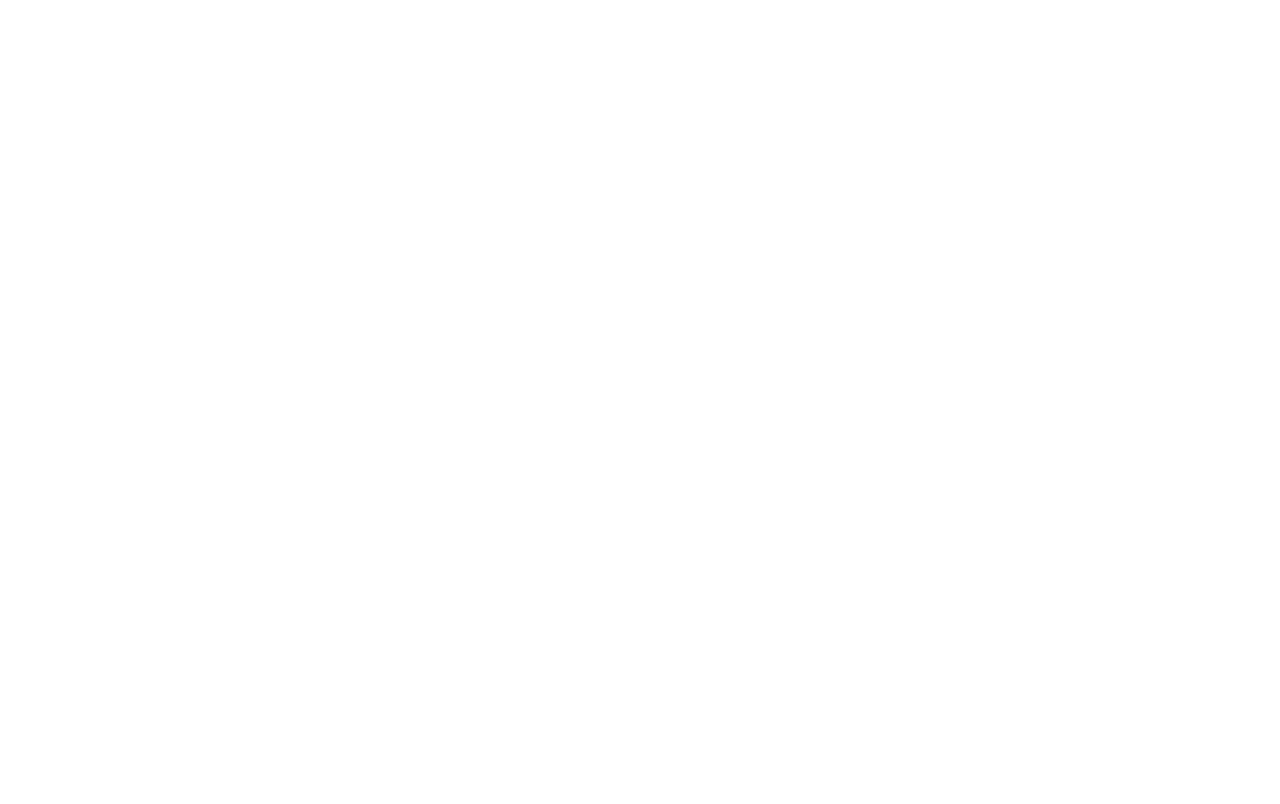
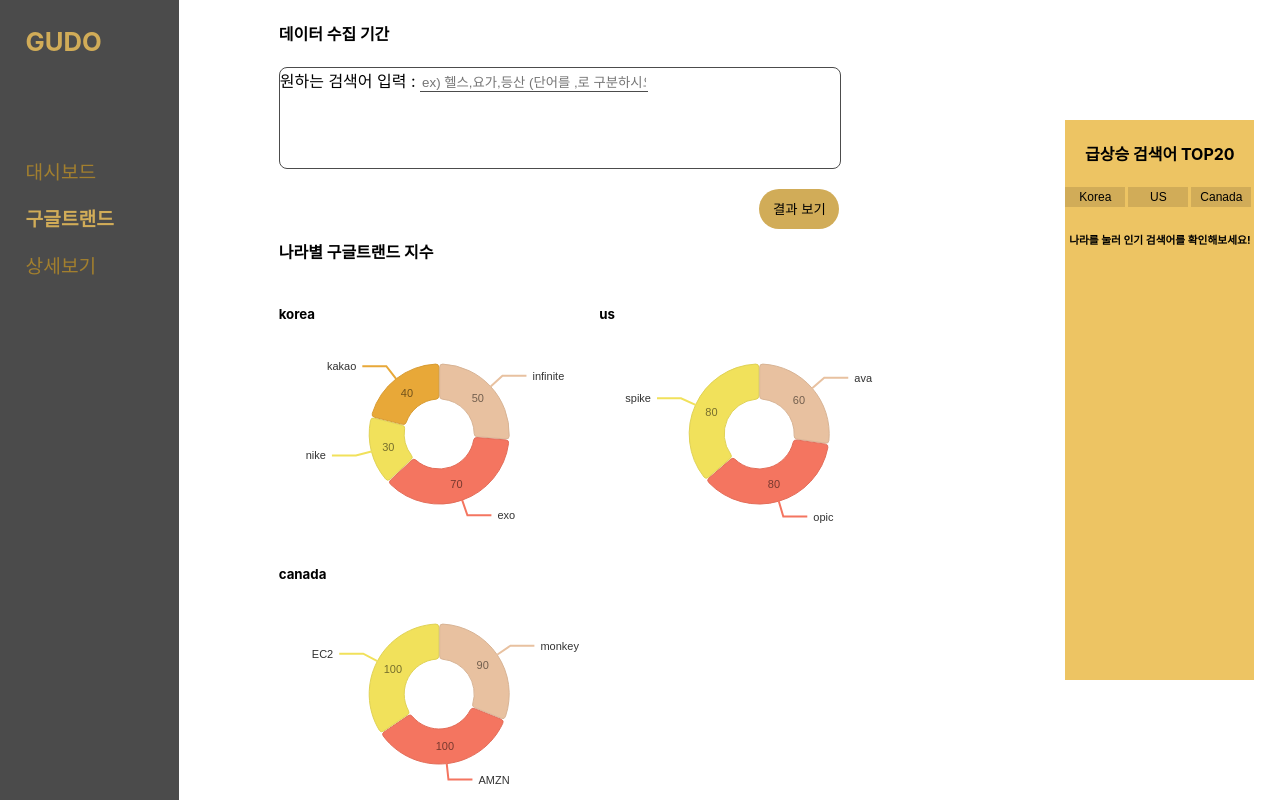
Before and after one commit to LeeHannaa/GUDO_front, a React (Create React App) app: page /google in a window 1280 px wide. Before the commit this address had no page. Built offline with nearby package versions, Linux system fonts and the light colour scheme.

Commit message:
feat: 구글트렌드 인기검색어 TOP20 공개

```diff
--- a/package.json
+++ b/package.json
@@ -8,6 +8,7 @@
     "@testing-library/jest-dom": "^5.17.0",
     "@testing-library/react": "^13.4.0",
     "@testing-library/user-event": "^13.5.0",
+    "axios": "^1.7.7",
     "react": "^18.3.1",
     "react-dom": "^18.3.1",
     "react-router-dom": "^6.27.0",
--- a/src/App.js
+++ b/src/App.js
@@ -1,6 +1,7 @@
 import { Route, Routes } from "react-router-dom";
 import Layout from "./components/Layout";
 import MainPage from "./pages/MainPage";
+import GoogleTrendPage from "./pages/GoogleTrendPage";
 import DetailPage from "./pages/DetailPage";
 
 function App() {
@@ -8,6 +9,7 @@
     <Routes>
       <Route path="/" element={<Layout />}>
         <Route index element={<MainPage />} />
+        <Route path="/google" element={<GoogleTrendPage />} />
         <Route path="/detail" element={<DetailPage />} />
       </Route>
     </Routes>
--- /dev/null
+++ b/src/components/GooglePage/ChannelComponent.js
@@ -0,0 +1,51 @@
+// ChannelComponent.js
+import PieComponent from "../MainPage/PieComponent";
+
+const channelsData = [
+  {
+    channel: "korea",
+    data: [
+      { id: "infinite", value: 50, color: "hsl(357, 70%, 50%)" },
+      { id: "exo", value: 70, color: "hsl(357, 70%, 50%)" },
+      { id: "nike", value: 30, color: "hsl(357, 70%, 50%)" },
+      { id: "kakao", value: 40, color: "hsl(357, 70%, 50%)" },
+    ],
+  },
+  {
+    channel: "us",
+    data: [
+      { id: "ava", value: 60, color: "hsl(159, 70%, 50%)" },
+      { id: "opic", value: 80, color: "hsl(159, 70%, 50%)" },
+      { id: "spike", value: 80, color: "hsl(159, 70%, 50%)" },
+    ],
+  },
+  {
+    channel: "canada",
+    data: [
+      { id: "monkey", value: 90, color: "hsl(44, 70%, 50%)" },
+      { id: "AMZN", value: 100, color: "hsl(44, 70%, 50%)" },
+      { id: "EC2", value: 100, color: "hsl(44, 70%, 50%)" },
+    ],
+  },
+];
+
+function ChannelComponent() {
+  return (
+    <div style={{ marginTop: "70px" }}>
+      <h4>나라별 구글트랜드 지수</h4>
+      <div style={{ display: "flex", flexWrap: "wrap", width: "80%" }}>
+        {channelsData.map((channel) => (
+          <div
+            key={channel.channel}
+            style={{ marginBottom: "80px", height: "180px", width: "50%" }}
+          >
+            <h5>{channel.channel}</h5>
+            <PieComponent data={channel.data} />{" "}
+          </div>
+        ))}
+      </div>
+    </div>
+  );
+}
+
+export default ChannelComponent;
--- /dev/null
+++ b/src/components/GooglePage/KeywordComponent.js
@@ -0,0 +1,63 @@
+import React, { useState } from "react";
+import styled from "styled-components";
+
+const Keyword = styled.p`
+  font-size: 12px;
+`;
+const MoveBT = styled.button`
+  width: 80px;
+  height: 30px;
+  background-color: #9a8146;
+  border: none;
+  border-radius: 20px;
+  font-size: 13px;
+  cursor: pointer;
+  margin-top: 30px;
+`;
+const ColumnsBox = styled.div`
+  margin-top: 20px;
+  display: flex;
+  flex-direction: column;
+  align-items: center;
+  height: 380px;
+`;
+
+const KeywordComponent = ({ keywords }) => {
+  const [currentIndex, setCurrentIndex] = useState(0);
+  const itemsPerPage = 10;
+
+  const handleNext = () => {
+    setCurrentIndex((prevIndex) =>
+      Math.min(prevIndex + itemsPerPage, keywords.length)
+    );
+  };
+
+  const handlePrevious = () => {
+    setCurrentIndex((prevIndex) => Math.max(prevIndex - itemsPerPage, 0));
+  };
+
+  const displayedKeywords = keywords.slice(
+    currentIndex,
+    currentIndex + itemsPerPage
+  );
+
+  return (
+    <>
+      <ColumnsBox>
+        {displayedKeywords.map((item) => (
+          <Keyword key={item.id}>
+            {item.id}. {item.word}
+          </Keyword>
+        ))}
+      </ColumnsBox>
+      <>
+        {currentIndex > 0 && <MoveBT onClick={handlePrevious}>이전</MoveBT>}
+        {currentIndex + itemsPerPage < keywords.length && (
+          <MoveBT onClick={handleNext}>다음</MoveBT>
+        )}
+      </>
+    </>
+  );
+};
+
+export default KeywordComponent;
--- /dev/null
+++ b/src/components/GooglePage/Top20Component.js
@@ -0,0 +1,105 @@
+import React, { useState } from "react";
+import styled from "styled-components";
+import axios from "axios";
+import KeywordComponent from "./KeywordComponent";
+
+const Div = styled.div`
+  display: flex;
+  justify-content: center;
+  align-items: center;
+  width: 100%;
+  height: 100%;
+`;
+const TopBox = styled.div`
+  display: flex;
+  justify-content: center;
+  width: 100%;
+  height: 70%;
+  background-color: #edc463;
+  margin-right: 20%;
+`;
+const ColumnsBox = styled.div`
+  display: flex;
+  flex-direction: column;
+  align-items: center;
+  height: 100%;
+`;
+const RowBox = styled.div`
+  display: flex;
+  justify-content: center;
+`;
+const CountryBT = styled.button`
+  width: 60px;
+  height: 20px;
+  background-color: #d1ac58;
+  border: none;
+  font-size: 12px;
+  margin-right: 3px;
+  cursor: pointer;
+  &:hover,
+  &:active {
+    color: inherit;
+    font-weight: bold;
+    background-color: #856d34;
+  }
+  font-weight: ${(props) => (props.clicked ? "bold" : "normal")};
+  background-color: ${(props) => (props.clicked ? "#856d34" : "#d1ac58")};
+`;
+
+function Top20Component() {
+  const [clickedBT, setClickedBT] = useState("");
+  const [keywords, setKeywords] = useState([]);
+  const fetchTop20 = async (country) => {
+    try {
+      const response = await axios.get(
+        `${process.env.REACT_APP_BASE_URL}/trends/top20/${country}`
+      );
+      const data = response.data;
+      setClickedBT(country);
+      // 받은 데이터를 keywords 상태에 저장
+      setKeywords(data);
+    } catch (error) {
+      console.error("데이터를 가져오는 데 오류가 발생했습니다:", error);
+    }
+  };
+  return (
+    <Div>
+      <TopBox>
+        <ColumnsBox>
+          <h4>급상승 검색어 TOP20</h4>
+          <RowBox>
+            <CountryBT
+              onClick={() => fetchTop20("south_korea")}
+              clicked={clickedBT === "south_korea"}
+            >
+              Korea
+            </CountryBT>
+            <CountryBT
+              onClick={() => fetchTop20("united_states")}
+              clicked={clickedBT === "united_states"}
+            >
+              US
+            </CountryBT>
+            <CountryBT
+              onClick={() => fetchTop20("canada")}
+              clicked={clickedBT === "canada"}
+            >
+              Canada
+            </CountryBT>
+          </RowBox>
+          <ColumnsBox>
+            {keywords.length > 0 ? (
+              <ColumnsBox>
+                <KeywordComponent keywords={keywords} />
+              </ColumnsBox>
+            ) : (
+              <h6>나라를 눌러 인기 검색어를 확인해보세요!</h6>
+            )}
+          </ColumnsBox>
+        </ColumnsBox>
+      </TopBox>
+    </Div>
+  );
+}
+
+export default Top20Component;
--- a/src/components/Layout.js
+++ b/src/components/Layout.js
@@ -46,6 +46,8 @@
   useEffect(() => {
     if (location.pathname === "/") {
       setClickedLink("main");
+    } else if (location.pathname === "/google") {
+      setClickedLink("google");
     } else if (location.pathname === "/detail") {
       setClickedLink("detail");
     }
@@ -65,6 +67,12 @@
           <StyledLink to="/">대시보드</StyledLink>
         </Menu>
         <Menu
+          clicked={clickedLink === "google"}
+          onClick={() => handleLinkClick("google")}
+        >
+          <StyledLink to="/google">구글트랜드</StyledLink>
+        </Menu>
+        <Menu
           clicked={clickedLink === "detail"}
           onClick={() => handleLinkClick("detail")}
         >
--- a/src/components/MainPage/PeriodComponent.js
+++ b/src/components/MainPage/PeriodComponent.js
@@ -1,13 +1,18 @@
 import styled from "styled-components";
 
 const PeriodBox = styled.div`
-  width: 90%;
+  width: 70%;
   height: 100px;
   border: 1px solid #4c4c4c;
   border-radius: 8px;
   margin-bottom: 20px;
 `;
-
+const Input = styled.input`
+  width: 40%;
+  border: none;
+  border-bottom: 1px solid #4c4c4c;
+  margin-bottom: 20px;
+`;
 const CancleBT = styled.button`
   width: 10%;
   height: 40px;
@@ -23,7 +28,7 @@
   background: #d1ac58;
   border: none;
   border-radius: 20px;
-  margin-right: 60px;
+  margin-right: 30%;
   float: right;
 `;
 
@@ -31,10 +36,13 @@
   return (
     <div>
       <h4>데이터 수집 기간</h4>
-      <PeriodBox></PeriodBox>
+      <PeriodBox>
+        <span>원하는 검색어 입력 : </span>
+        <Input placeholder="ex) 헬스,요가,등산 (단어를 ,로 구분하시오)"></Input>
+      </PeriodBox>
 
-      <CheckBT>확인</CheckBT>
-      <CancleBT>취소</CancleBT>
+      <CheckBT>결과 보기</CheckBT>
+      {/* <CancleBT>취소</CancleBT> */}
     </div>
   );
 }
--- /dev/null
+++ b/src/pages/GoogleTrendPage.js
@@ -0,0 +1,37 @@
+import styled from "styled-components";
+import PeriodComponent from "../components/MainPage/PeriodComponent";
+import ChannelComponent from "../components/GooglePage/ChannelComponent";
+import Top20Component from "../components/GooglePage/Top20Component";
+
+const TotalDiv = styled.div`
+  display: flex;
+  height: 100%;
+`;
+const LeftDiv = styled.div`
+  width: 80%;
+  @media (max-width: 1230px) {
+    width: 100%;
+  }
+`;
+const RightDiv = styled.div`
+  width: 20%;
+  @media (max-width: 1230px) {
+    display: none; /* 화면 너비가 1230px 이하일 때 숨김 */
+  }
+`;
+
+function GoogleTrendPage() {
+  return (
+    <TotalDiv>
+      <LeftDiv>
+        <PeriodComponent />
+        <ChannelComponent />
+      </LeftDiv>
+      <RightDiv>
+        <Top20Component />
+      </RightDiv>
+    </TotalDiv>
+  );
+}
+
+export default GoogleTrendPage;
```
Also changed, not shown: 2 other files (tests, documents, lock files or other folders).
